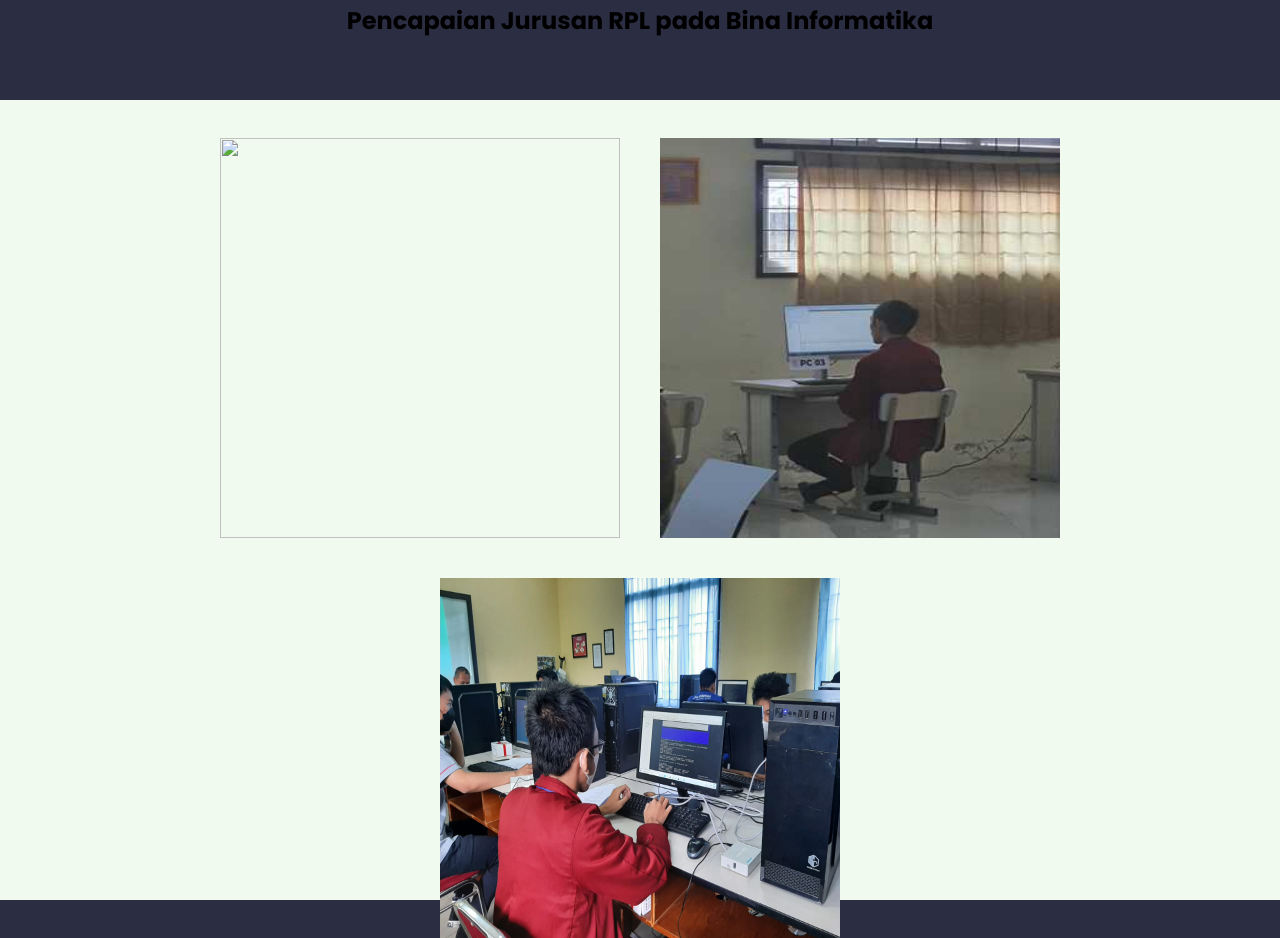
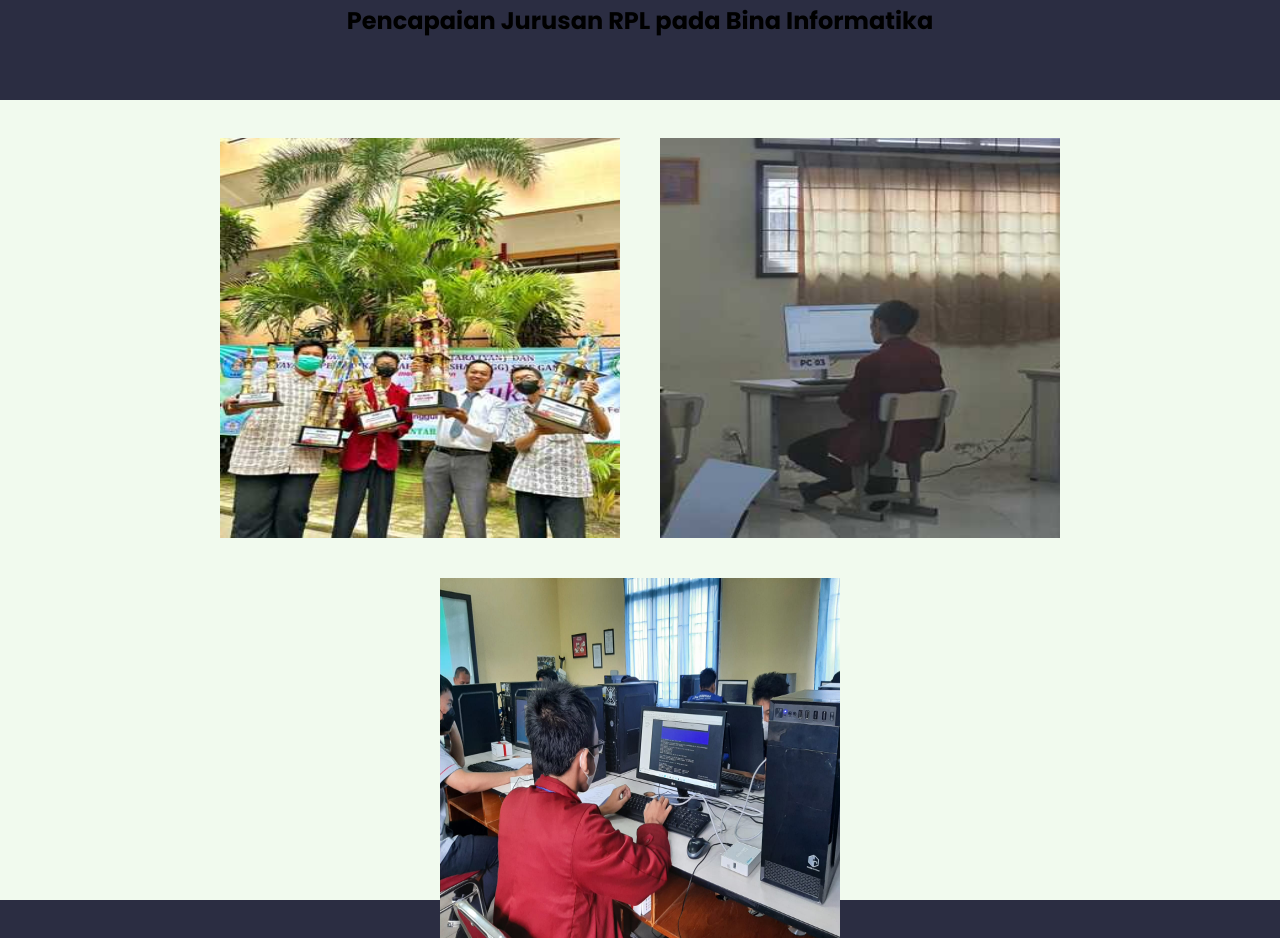
Before and after one commit to Japrong/RPL-BLOGSPOT, a plain HTML site: page index.html in a window 1280 px wide. Shown: the part 2300-3238 px from the top of the page. Drawn offline with nearby package versions, Linux system fonts and the light colour scheme.

Commit message:
Update index.html

```diff
--- a/index.html
+++ b/index.html
@@ -115,7 +115,7 @@
           <h1>Pencapaian Jurusan RPL pada Bina Informatika </h1>
         </div>
         <div class="box-gallery">
-          <img src="Pemenang Lomba (1).jpeg alt="" data-aos="zoom-in" data-aos-duration="1000" data-aos-delay="100" />
+          <img src="Pemenang Lomba (1).jpeg" alt="" data-aos="zoom-in" data-aos-duration="1000" data-aos-delay="100" />
           <img src="Pemenang Lomba (2).jpeg" alt="" data-aos="zoom-in" data-aos-duration="1000" data-aos-delay="300" />
           <img src="Pemenang Lomba (3).jpeg" alt="" data-aos="zoom-in" data-aos-duration="1000" data-aos-delay="500" />
         </div>
```
